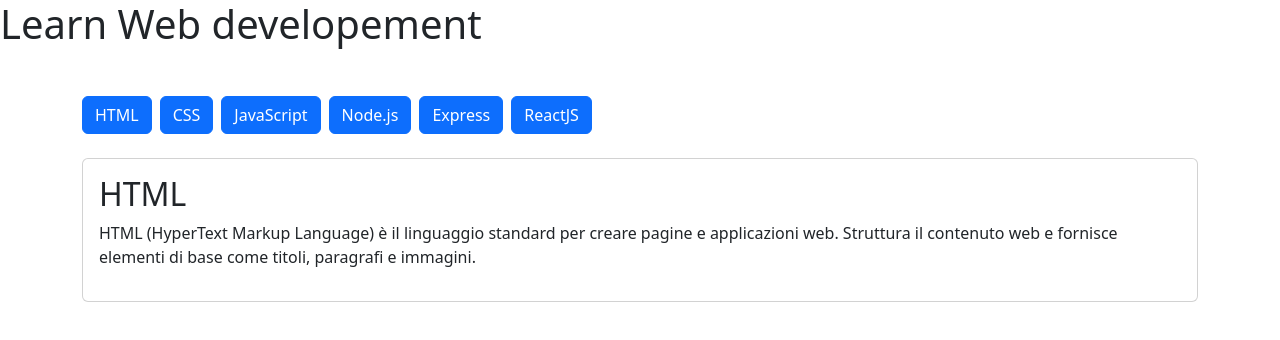
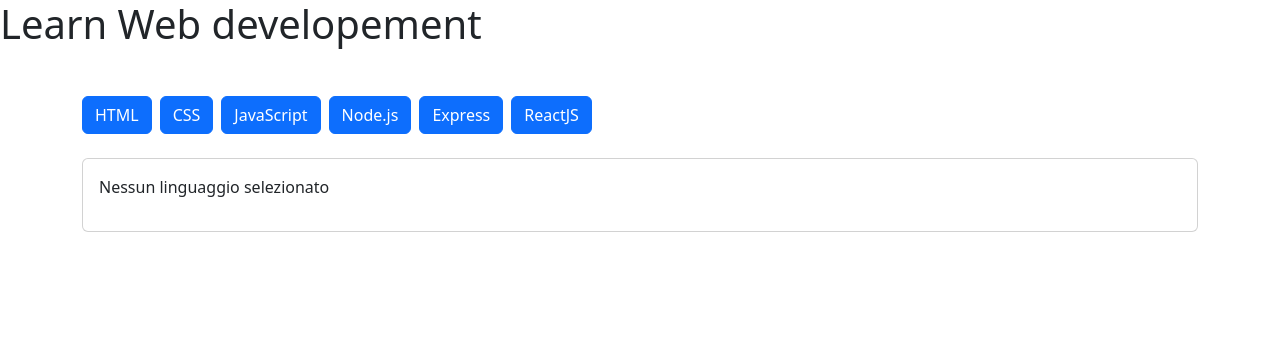
Before and after one commit to lucaconigliaro/react-use-state, a React (Vite) app: page / in a window 1280 px wide. Shown: the top 340 px of the page. Built offline with nearby package versions, Linux system fonts and the light colour scheme.

Commit message:
feat: bonus 1 and 2

```diff
--- a/src/App.jsx
+++ b/src/App.jsx
@@ -2,11 +2,13 @@
 import languages from "./data/languages"
 
 function App() {
-  const [activeLanguage, setActiveLanguage] = useState(languages[0])
+  const [activeLanguage, setActiveLanguage] = useState(0);
 
   const changeLanguage = (curLanguage) => {
     setActiveLanguage(curLanguage)
-}
+  }
+
+
   return (
     <>
       <header className="mb-5">
@@ -16,19 +18,25 @@
         <div className="container">
           <div className="d-flex flex-wrap gap-2 mb-4">
             {languages.map((curLanguage) => (
-              <button onClick={() => {setActiveLanguage(curLanguage)}} key={curLanguage.id} className="btn btn-primary">
+              <button onClick={() => { setActiveLanguage(curLanguage) }} key={curLanguage.id} className={`btn ${activeLanguage.id === curLanguage.id ? `btn-warning` : `btn-primary`}`}>
                 {curLanguage.title}
               </button>
             ))}
           </div>
           <div className="card p-3">
-            <h2>{activeLanguage.title}</h2>
-            <p>{activeLanguage.description}</p>
+            {activeLanguage ? (
+              <div>
+                <h2>{activeLanguage.title}</h2>
+                <p>{activeLanguage.description}</p>
+              </div>
+            ) : (
+              <p>Nessun linguaggio selezionato</p>
+            )}
           </div>
         </div>
-    </main >
+      </main >
     </>
-  )
-}
+  );
+};
 
-export default App
+export default App;
```
